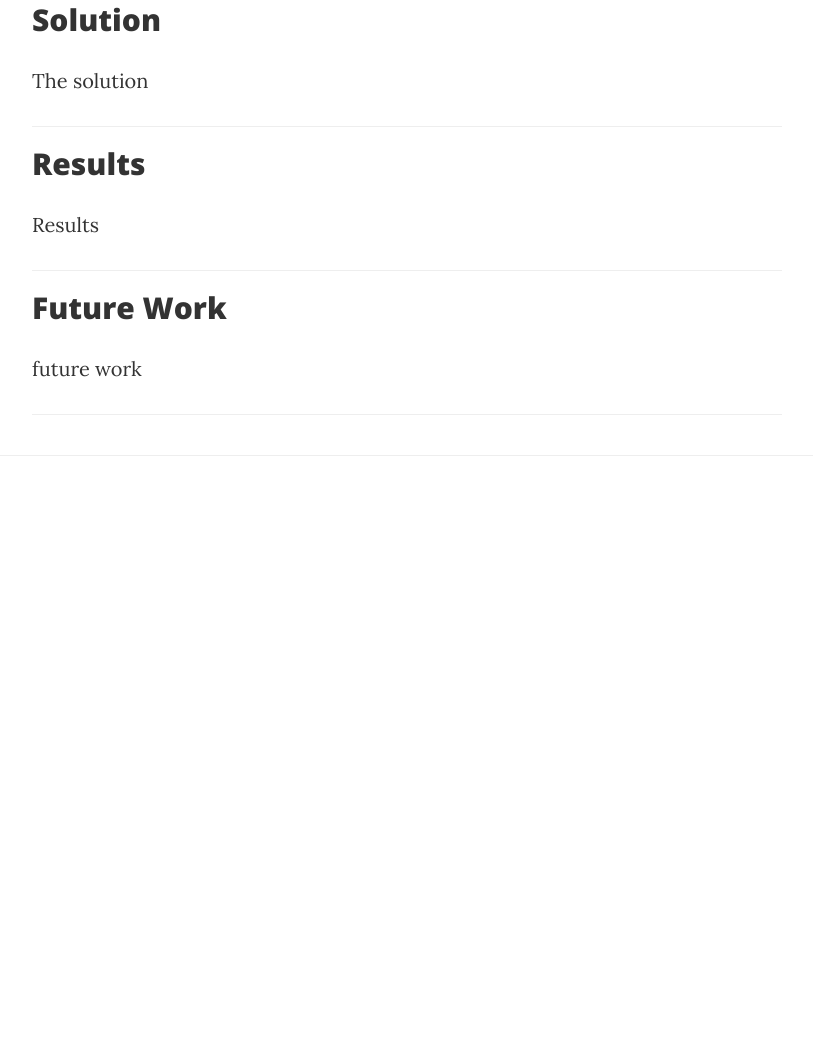
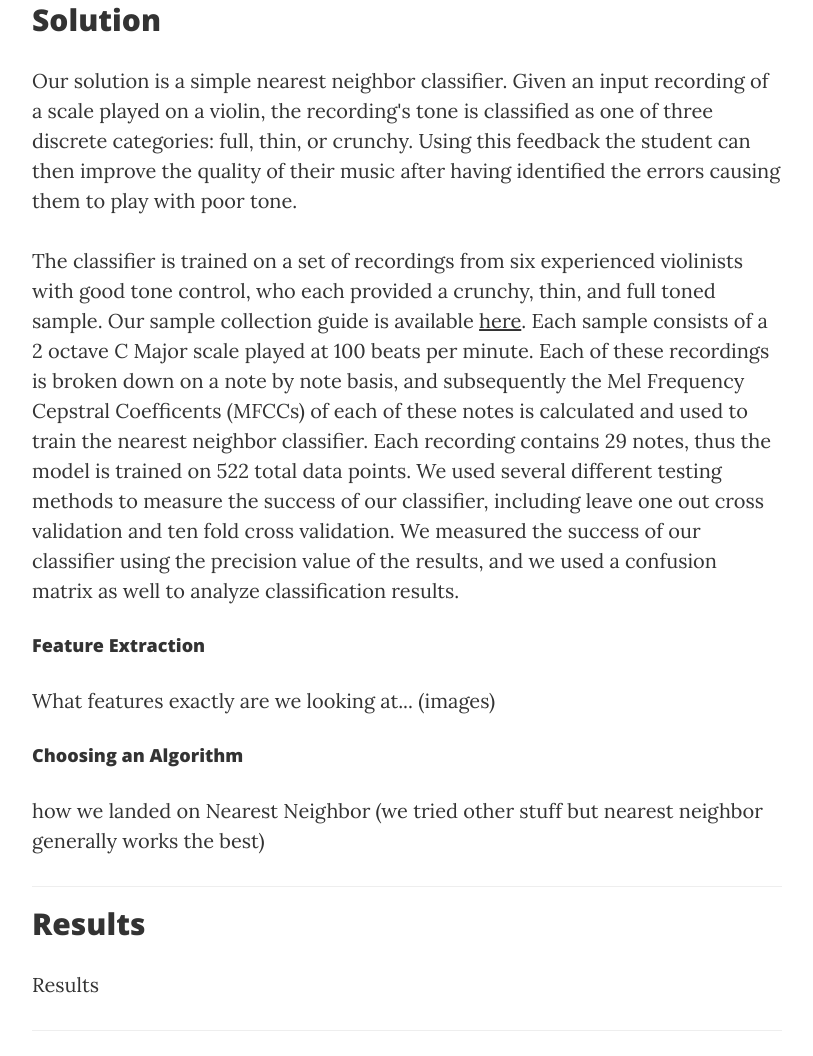
Before and after one commit to mniemer/TonEd, a website: page Website/index.html in a window 1280 px wide. Shown: the part 1602-2658 px from the top of the page, without its empty margins (233-1046 px from the left). Before the commit the page ends 2078 px from the top, so only its background shows below. Drawn offline with nearby package versions, Linux system fonts and the light colour scheme.

Commit message:
add website content

```diff
--- a/Website/index.html
+++ b/Website/index.html
@@ -101,7 +101,7 @@
                         Problem
 
                     </h2>
-                    <p> The problem is simple. Young violinists want to have a full, rich, and beautiful tone:
+                    <p> The problem is simple. Young violinists want to play with a full, rich, and beautiful tone:
                     <br>
                     <audio controls>
                     <source src = "../samples/MeganRenner_Full.wav" type = "audio/wav">
@@ -127,8 +127,24 @@
                     <h2 class="post-title" id="Solution">
                         Solution
                     </h2>
-                    <p> The solution
+                    <p> Our solution is a simple nearest neighbor classifier. Given an input recording of a scale played on a violin, the recording's tone is classified as one of three discrete categories: full, thin, or crunchy. Using this feedback the student can then improve the quality of their music after having identified the errors causing them to play with poor tone.
                     </p>
+                    <p>
+                    The classifier is trained on a set of recordings from six experienced violinists with good tone control, who each provided a crunchy, thin, and full toned sample. Our sample collection guide is available <a href="TonEdSampleCollection.pdf">here</a>. Each sample consists of a 2 octave C Major scale played at 100 beats per minute. Each of these recordings is broken down on a note by note basis, and subsequently the Mel Frequency Cepstral Coefficents (MFCCs) of each of these notes is calculated and used to train the nearest neighbor classifier. Each recording contains 29 notes, thus the model is trained on 522 total data points. We used several different testing methods to measure the success of our classifier, including leave one out cross validation and ten fold cross validation. We measured the success of our classifier using the precision value of the results, and we used a confusion matrix as well to analyze classification results.
+                    </p>
+                    <h4>
+                    Feature Extraction
+                    </h4>
+                    <p>
+                    What features exactly are we looking at... (images)
+                    </p>
+                    <h4>
+                    Choosing an Algorithm
+                    </h4>
+                    <p>
+                    how we landed on Nearest Neighbor (we tried other stuff but nearest neighbor generally works the best)
+                    </p>
+
                 </div>
                 <hr>
                 <div class="post-preview">
```
Also changed, not shown: 1 other file.
